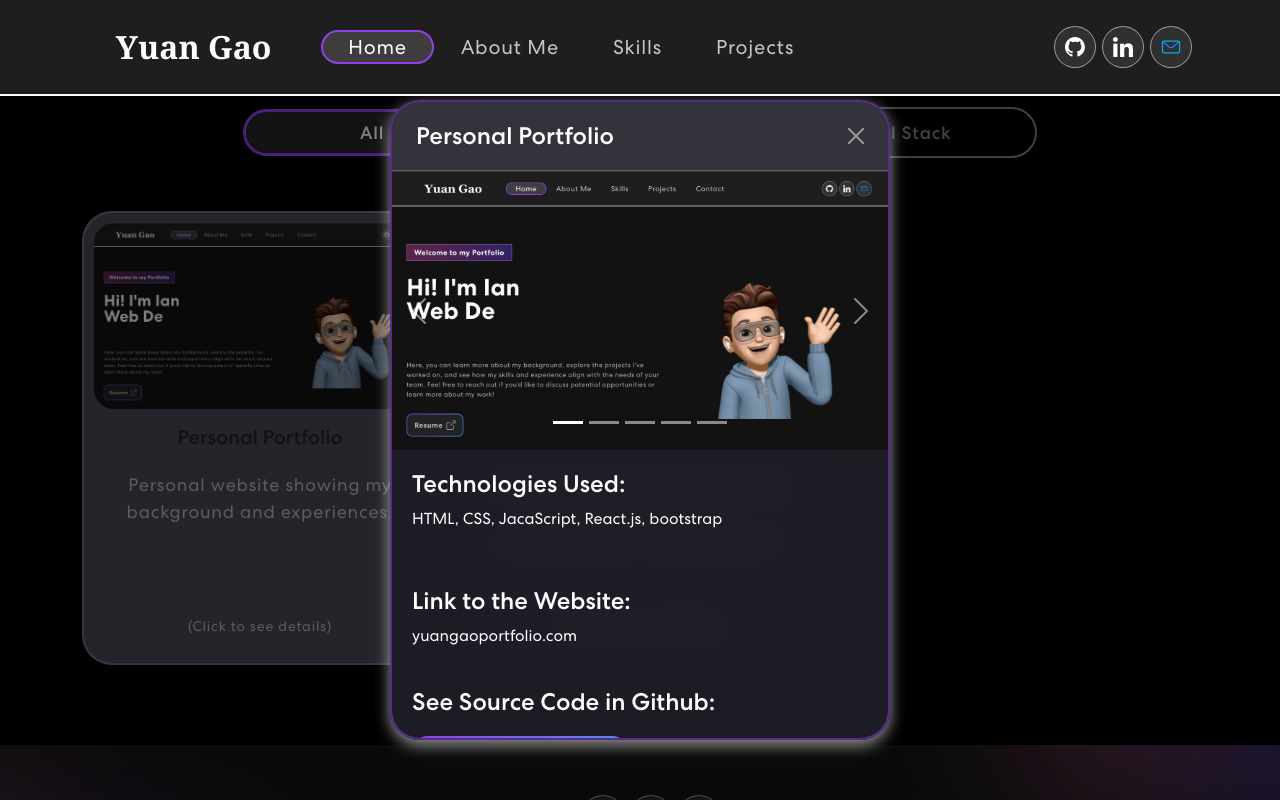
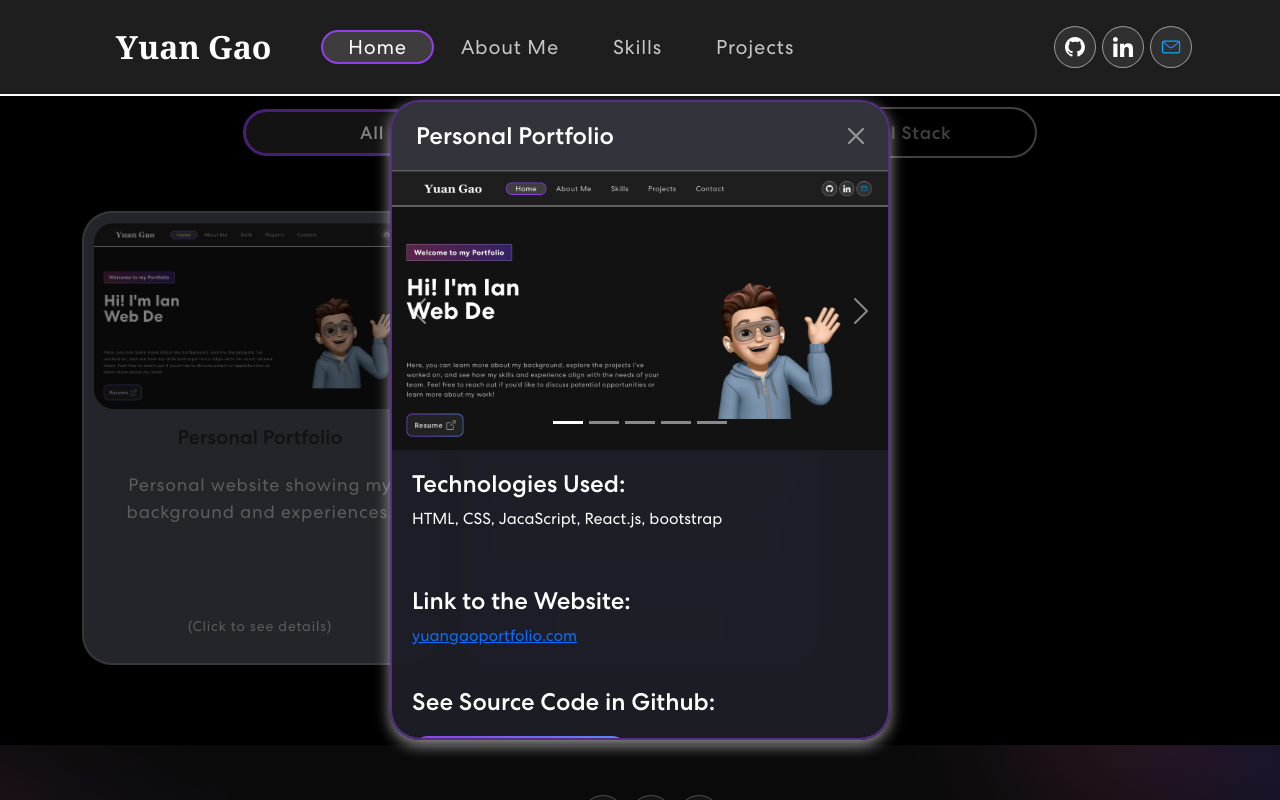
Before and after one commit to IanYuan00/Personal-Portfolio, a React (Create React App) app: page / in a window 1280 px wide. Both pictures are taken after a click on the element 260 px from the left and 3119 px from the top of the page. Shown: the part 2682-3482 px from the top of the page. Built offline with nearby package versions, Linux system fonts and the light colour scheme.

Commit message:
Bug fixed

```diff
--- a/src/components/ProjectCard.js
+++ b/src/components/ProjectCard.js
@@ -69,7 +69,7 @@ function ProjectCard({ title, description, imgUrl, carouselImgs = [], modalDescr
                             </div>
                             <div className='modal-description'>
                                 <h4>Link to the Website:</h4>
-                                <a>{websiteURL}</a>
+                                <a href='yuangaoportfolio.com'>{websiteURL}</a>
                             </div>
                             <div className='modal-description'>
                                 <h4>See Source Code in Github:</h4>
```
